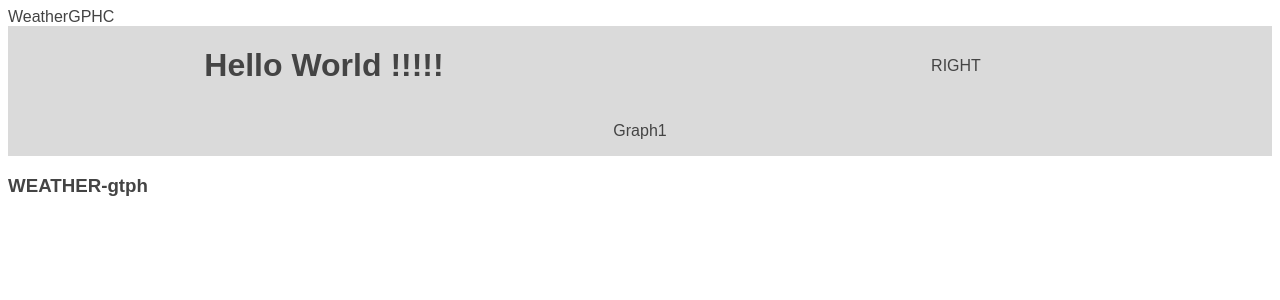
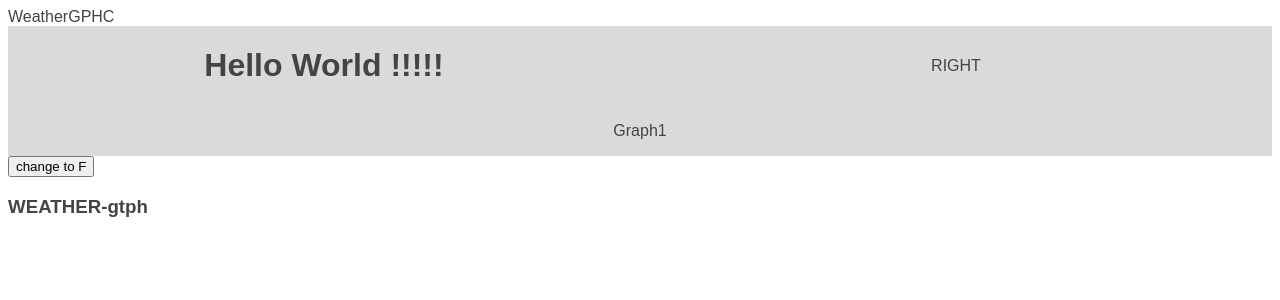
Before and after one commit to ArturRusak/weatherGraphic, a Next.js app: page / in a window 1280 px wide. Shown: the top 300 px of the page. Built offline with nearby package versions, Linux system fonts and the light colour scheme; no server answers.

Commit message:
refactoring

```diff
--- a/pages/index.js
+++ b/pages/index.js
@@ -1,4 +1,4 @@
-import React, { useEffect } from "react";
+import React, { useEffect, useState } from "react";
 import weaterChart from "../static/js/weatherGraph";
 import "../static/home/styles.css";
 import fetch from "isomorphic-unfetch";
@@ -7,12 +7,17 @@ import Header from "../components/Header";
 import Footer from "../components/Footer";
 
 export default function Home(props) {
+  const [isCelsius, setSsCelsius] = useState(true);
   useEffect(() => {
     if (!props.data) {
       return;
     }
     weaterChart(props.data);
   }, []);
+
+  const changeTemp = () => {
+    setSsCelsius(prevState => !prevState);
+  };
 
   return (
     <div>
@@ -29,7 +34,10 @@ export default function Home(props) {
         </div>
       </div>
       <div className="graphic" id="graphic">
-        <canvas className="icon" id="icon" width="100" height="100"></canvas>
+        <button name="changeTemp" type="button" onClick={changeTemp}>
+          change to {isCelsius ? "F" : "C"}
+        </button>
+        <canvas className="icon" id="icon" width="100" height="100"/>
       </div>
       <Footer />
     </div>
--- a/static/js/weatherGraph.js
+++ b/static/js/weatherGraph.js
@@ -92,7 +92,6 @@ export default function weaterChart(data) {
     d3.select("#icon").remove();
   }
 
-
   function mousemove() {
     const [x] = d3.mouse(this);
     const previousValue = xScale.invert(x);
@@ -116,13 +115,18 @@ export default function weaterChart(data) {
       .text(format(lineCoordinates[indexOfDataItem].x));
   }
 
-
   d3.select("#graphic")
     .append("p")
     .attr("style", "font-size: 1.2em;text-align: center")
     .text(data.timezone.split("/")[1])
     .append("span")
     .text(getDateRange());
+
+  d3.select("#graphic")
+    .append("button")
+    .attr("type", "button")
+    .on("click", () => console.log("red"))
+    .text("text");
   // append the svg object to the body of the page
 
   const svg = d3
```
